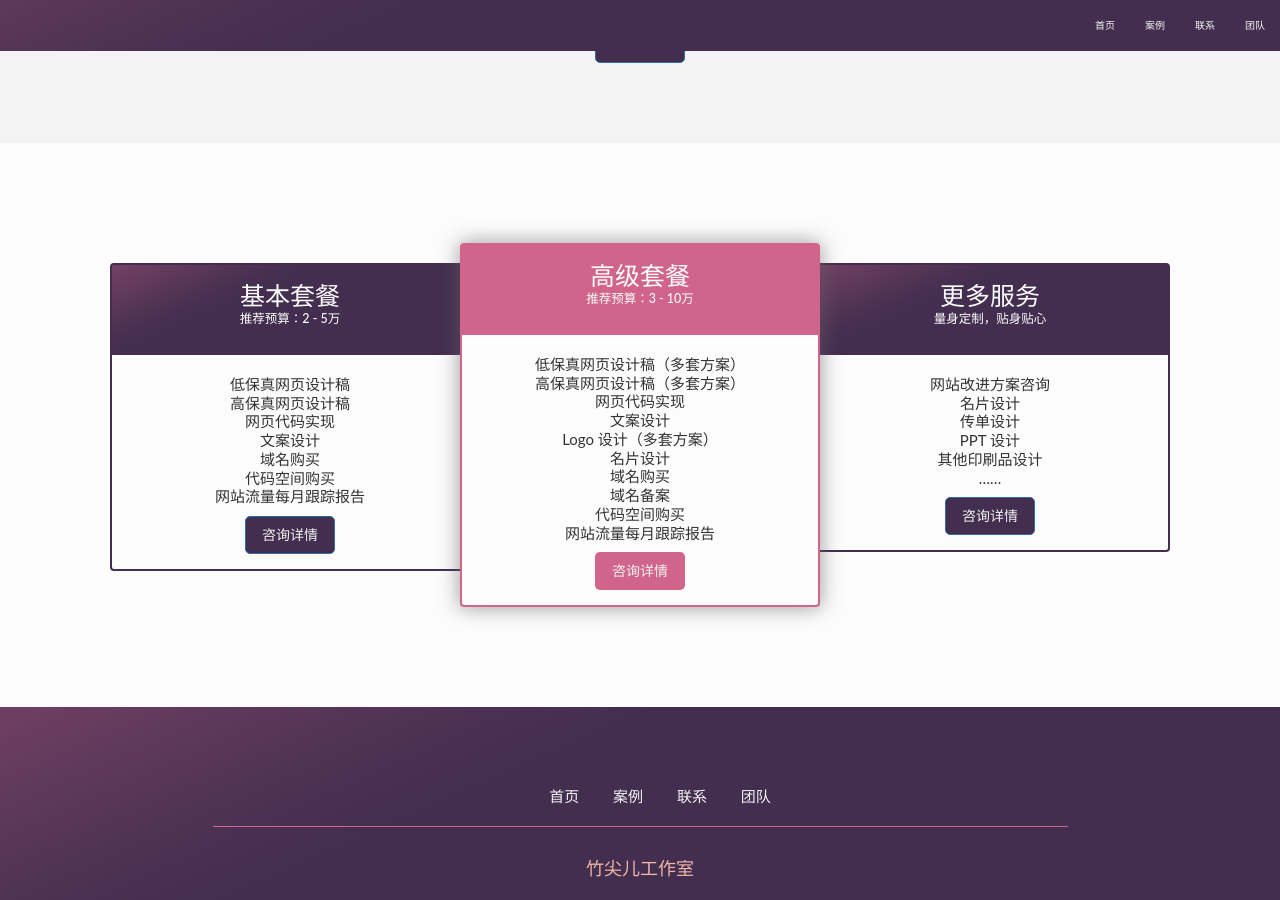
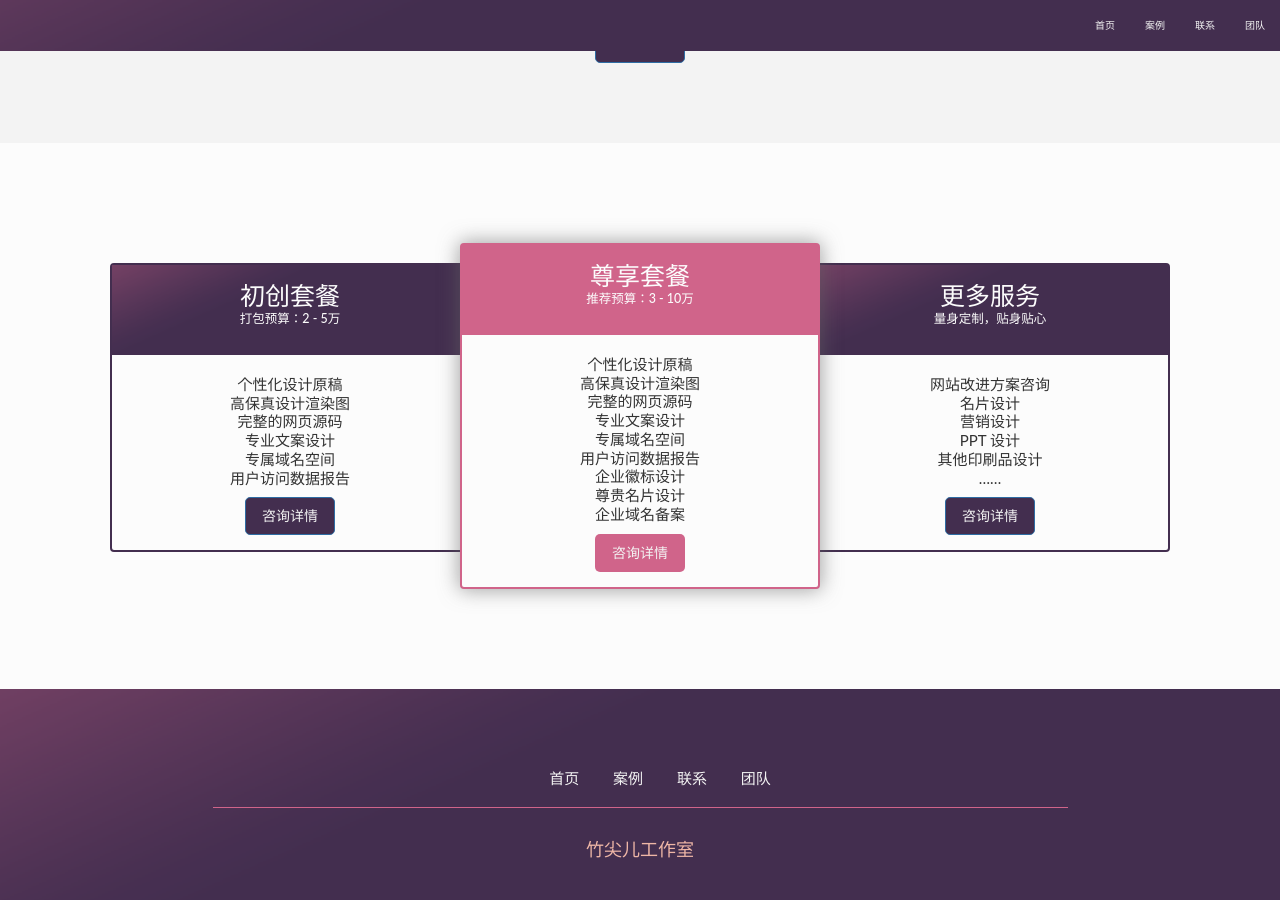
Before and after one commit to Zhujianer/zhujianer, a Jekyll site: the page built from index.html, in a window 1280 px wide and 900 px high, scrolled down 1189 px. Built offline with Jekyll 4.4.1, drawn with Linux system fonts in a browser that asks for light colours; nearby versions of some CDN libraries; library files that are not in the unit come from our copies.

Commit message:
gif and index browser image change

```diff
--- a/index.html
+++ b/index.html
@@ -27,10 +27,7 @@ layout: default
             </div>
             <div id="header-browser-address-bar">
                 <div id="header-browser-address-icons">
-                    <span class="glyphicon glyphicon-arrow-left"></span>
-                    <span class="glyphicon glyphicon-arrow-right"></span>
-                    <span class="glyphicon glyphicon-home"></span>
-                    <span class="glyphicon glyphicon-repeat" id="header-browser-reload"></span>
+                    <img src="img/browser-icon.png" />
                 </div>
                 <div id="header-browser-address"></div>
             </div>
@@ -139,18 +136,17 @@ layout: default
             <div class="col-xs-12 col-sm-4">
                 <div class="purple table" id="basic">
                     <div class="head smoke-back">
-                        <h2>基本套餐</h2>
-                        <h6>推荐预算：2 - 5万</h6>
+                        <h2>初创套餐</h2>
+                        <h6>打包预算：2 - 5万</h6>
                     </div>
                     <div class="content">
                         <ul>
-                            <li>低保真网页设计稿</li>
-                            <li>高保真网页设计稿</li>
-                            <li>网页代码实现</li>
-                            <li>文案设计</li>
-                            <li>域名购买</li>
-                            <li>代码空间购买</li>
-                            <li>网站流量每月跟踪报告</li>
+                            <li>个性化设计原稿</li>
+                            <li>高保真设计渲染图</li>
+                            <li>完整的网页源码</li>
+                            <li>专业文案设计</li>
+                            <li>专属域名空间</li>
+                            <li>用户访问数据报告</li>
                         </ul>
                         <p><a class="btn btn-primary" href="/contact.html">咨询详情</a></p>
                     </div>
@@ -160,21 +156,20 @@ layout: default
             <div class="col-xs-12 col-sm-4">
                 <div class="pink table" id="senior">
                     <div class="head">
-                        <h2>高级套餐</h2>
+                        <h2>尊享套餐</h2>
                         <h6>推荐预算：3 - 10万</h6>
                     </div>
                     <div class="content">
                         <ul>
-                            <li>低保真网页设计稿（多套方案）</li>
-                            <li>高保真网页设计稿（多套方案）</li>
-                            <li>网页代码实现</li>
-                            <li>文案设计</li>
-                            <li>Logo 设计（多套方案）</li>
-                            <li>名片设计</li>
-                            <li>域名购买</li>
-                            <li>域名备案</li>
-                            <li>代码空间购买</li>
-                            <li>网站流量每月跟踪报告</li>
+                            <li>个性化设计原稿</li>
+                            <li>高保真设计渲染图</li>
+                            <li>完整的网页源码</li>
+                            <li>专业文案设计</li>
+                            <li>专属域名空间</li>
+                            <li>用户访问数据报告</li>
+                            <li>企业徽标设计</li>
+                            <li>尊贵名片设计</li>
+                            <li>企业域名备案</li>
                         </ul>
                         <p><a class="btn btn-secondary" href="/contact.html">咨询详情</a></p>
                     </div>
@@ -191,7 +186,7 @@ layout: default
                         <ul>
                             <li>网站改进方案咨询</li>
                             <li>名片设计</li>
-                            <li>传单设计</li>
+                            <li>营销设计</li>
                             <li>PPT 设计</li>
                             <li>其他印刷品设计</li>
                             <li>……</li>
```
Also changed, not shown: img/browser-icon.png (added), img/jiajun-hover.gif, img/shixin-hover.gif.
